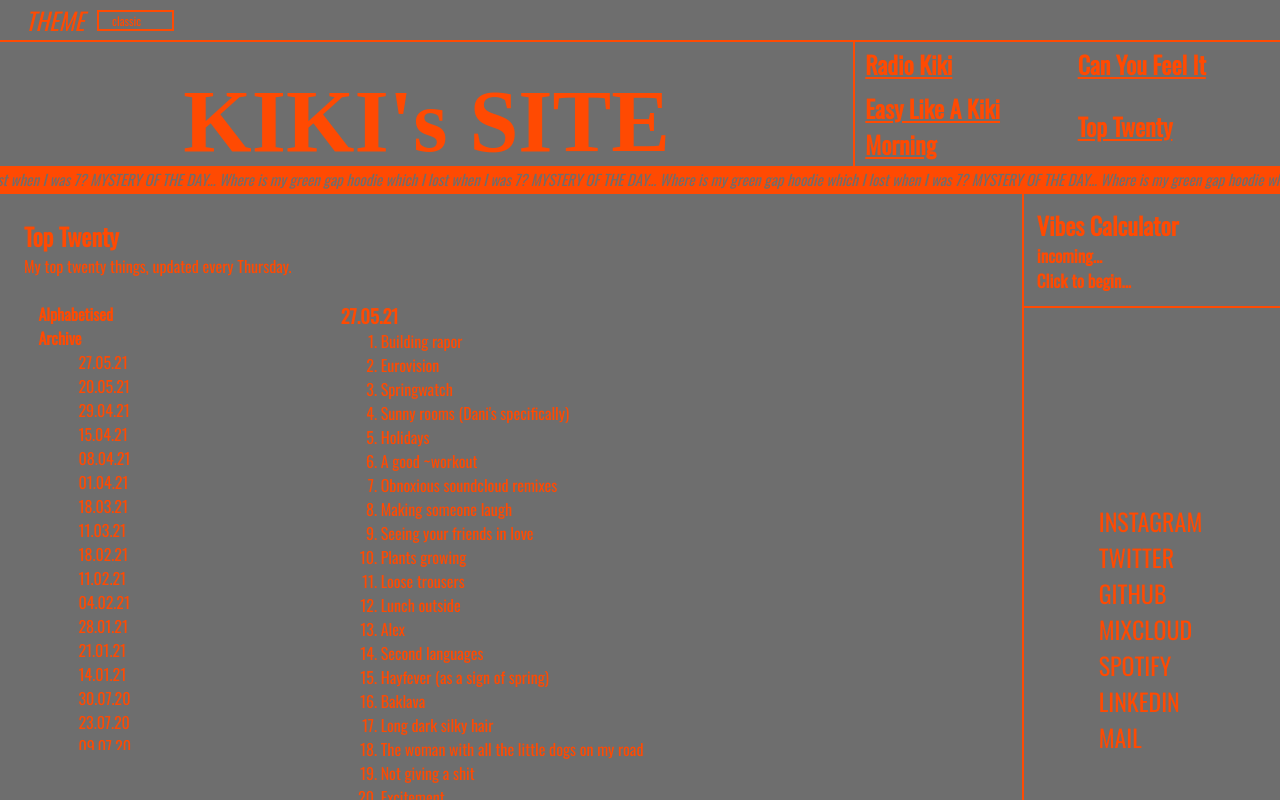
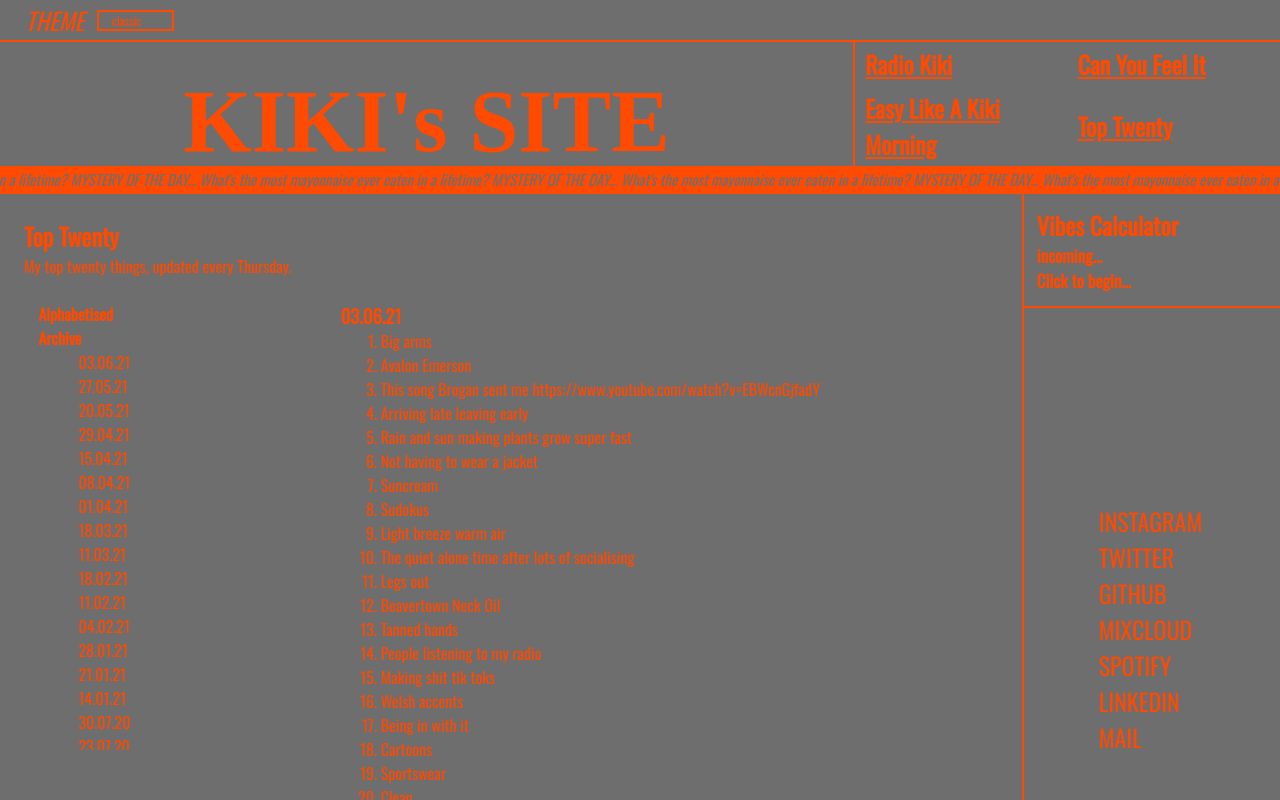
Before and after one commit to kirstyclark/kikis-site, a React (Create React App) app: page /toptwenty in a window 1280 px wide. Built offline with nearby package versions, Linux system fonts and the light colour scheme; a web font is replaced by a local one.

Commit message:
updated lists etc

```diff
--- a/src/components/Mystery/Mystery.jsx
+++ b/src/components/Mystery/Mystery.jsx
@@ -10,7 +10,7 @@ const Mystery = () => {
     //     date = (new Date()).getDate();
     // }, [])
 
-    let mysteryToday = mystery[9];
+    let mysteryToday = mystery[2];
 
     return (
         <div className={`mysteryContainer ${styles.mysteryContainer}`}>
--- a/src/data/top-twentys.js
+++ b/src/data/top-twentys.js
@@ -1,4 +1,29 @@
 export const topTwentys = [
+    {
+        date: '03.06.21',
+        contents: [
+            'Big arms',
+            'Avalon Emerson',
+            'This song Brogan sent me https://www.youtube.com/watch?v=EBWcnGjfadY',
+            'Arriving late leaving early',
+            'Rain and sun making plants grow super fast',
+            'Not having to wear a jacket',
+            'Suncream',
+            'Sudokus',
+            'Light breeze warm air',
+            'The quiet alone time after lots of socialising',
+            'Legs out',
+            'Beavertown Neck Oil',
+            'Tanned hands',
+            'People listening to my radio',
+            'Making shit tik toks',
+            'Welsh accents',
+            'Being in with it',
+            'Cartoons',
+            'Sportswear',
+            'Clean'
+        ]
+    },
     {
         date: '27.05.21',
         contents: [
```
